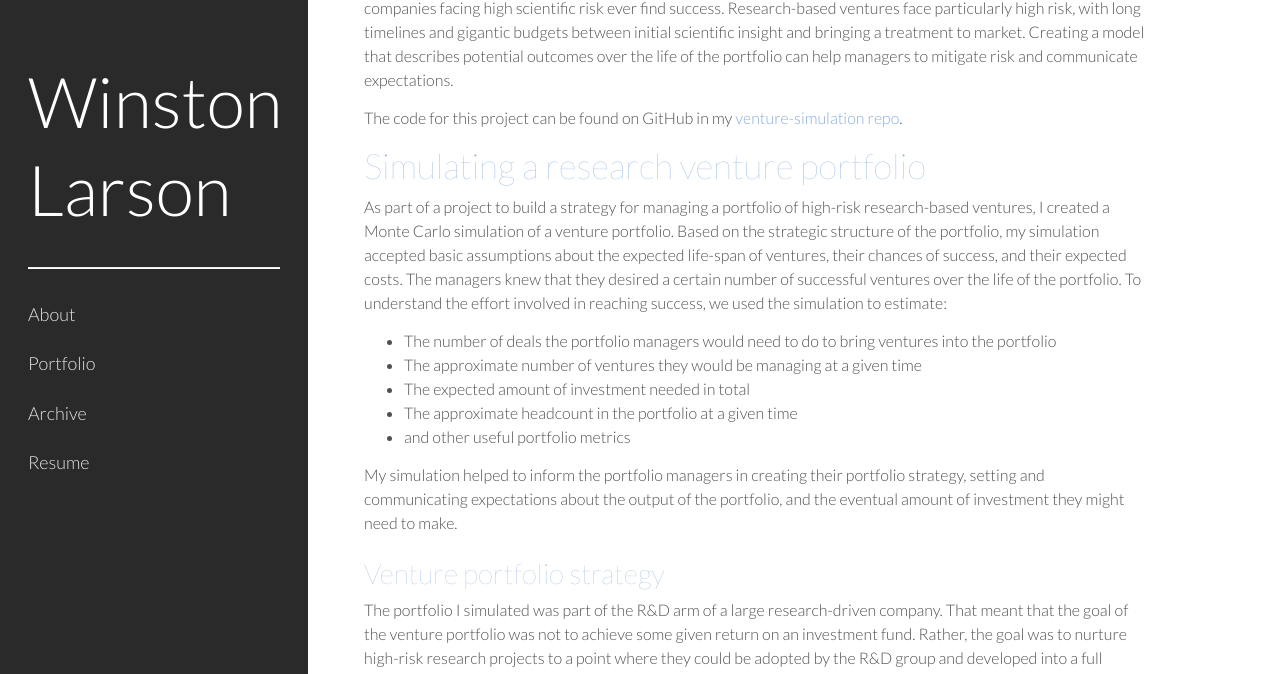
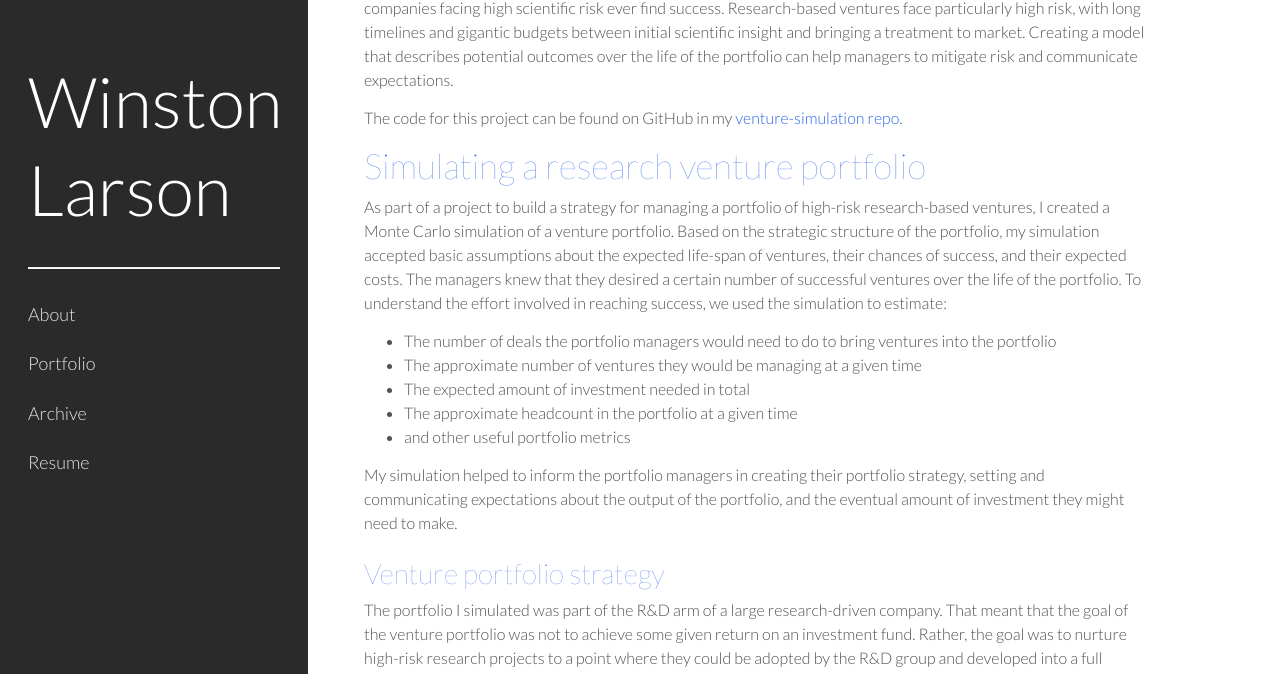
Before and after one commit to winstonlarson/old_website, a Jekyll site: the page built from venture-simulation.md, in a window 1280 px wide and 1400 px high. Shown: the part 222-896 px from the top of the window. Built offline with Jekyll 4.4.1, drawn with Linux system fonts in a browser that asks for light colours; some web fonts are replaced.

Commit message:
header color

```diff
--- a/public/css/poole.css
+++ b/public/css/poole.css
@@ -67,7 +67,7 @@
 
 /* No `:visited` state is required by default (browsers will use `a`) */
 a {
-  color: #88ACDB;
+  color: #2B65EC;
   text-decoration: none;
 }
 a strong {
@@ -85,7 +85,7 @@
   margin-bottom: .5rem;
   font-weight: 100;
   line-height: 1.25;
-  color: #88ACDB;
+  color: #2B65EC;
   text-rendering: optimizeLegibility;
 }
 h1 {
```
